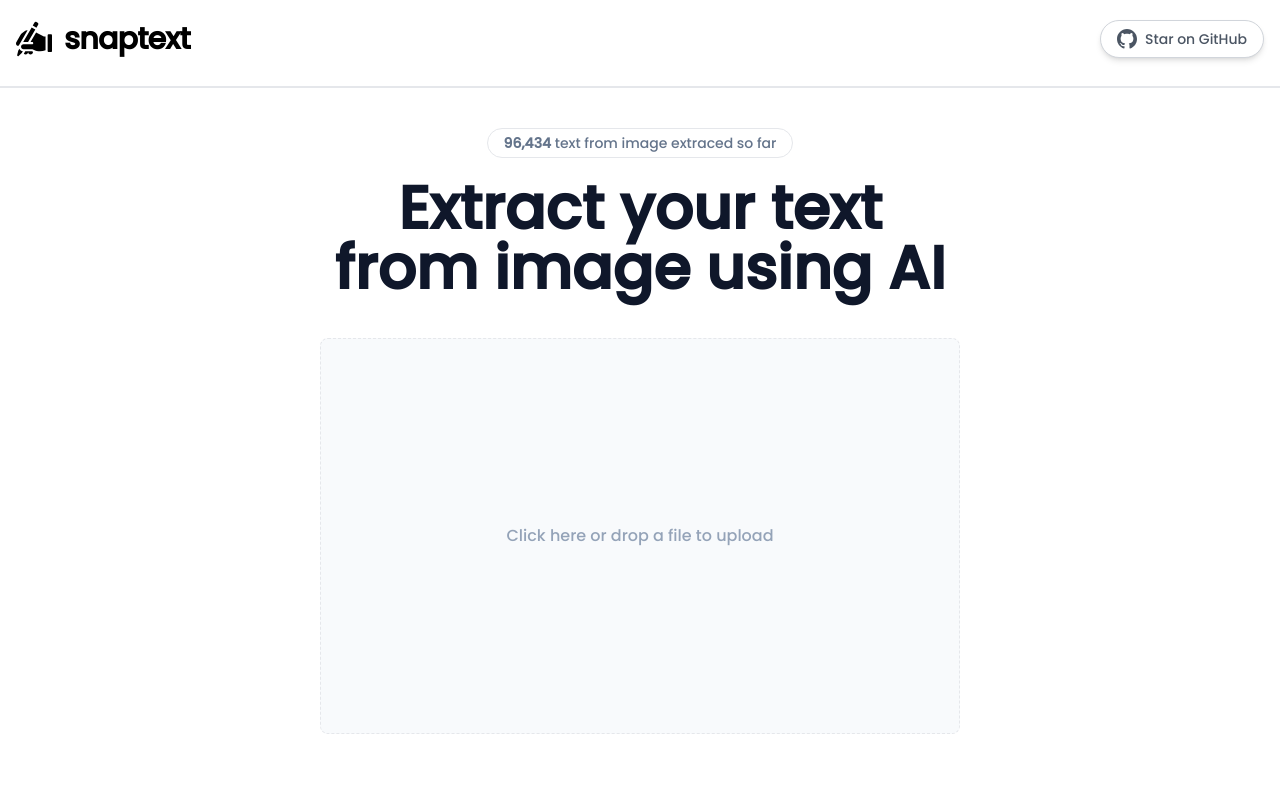
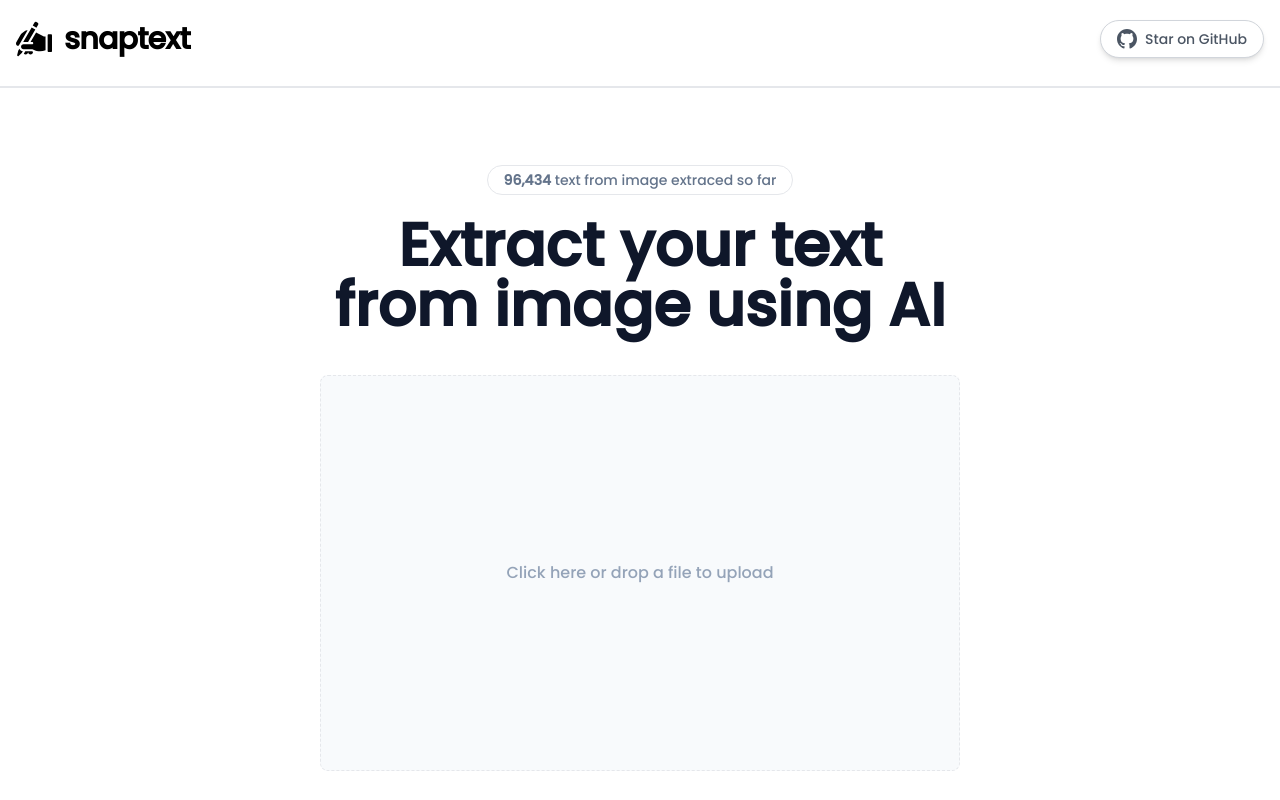
Before and after one commit to abdtriedcoding/snaptext, a Next.js app: page / in a window 1280 px wide. Shown: the top 800 px of the page. Built offline with nearby package versions, Linux system fonts and the light colour scheme.

Commit message:
fix layout style

```diff
--- a/app/layout.tsx
+++ b/app/layout.tsx
@@ -19,7 +19,7 @@ export default function RootLayout({
     <html lang="en">
       <body className={font.className}>
         <Header />
-        <main className="flex flex-1 max-w-2xl mx-auto w-full flex-col items-center justify-center text-center px-4 py-10">
+        <main className="flex flex-1 max-w-2xl mx-auto w-full flex-col items-center justify-center text-center px-4 py-10 min-h-full">
           <Toaster richColors theme="system" />
           {children}
           <Analytics />
```
